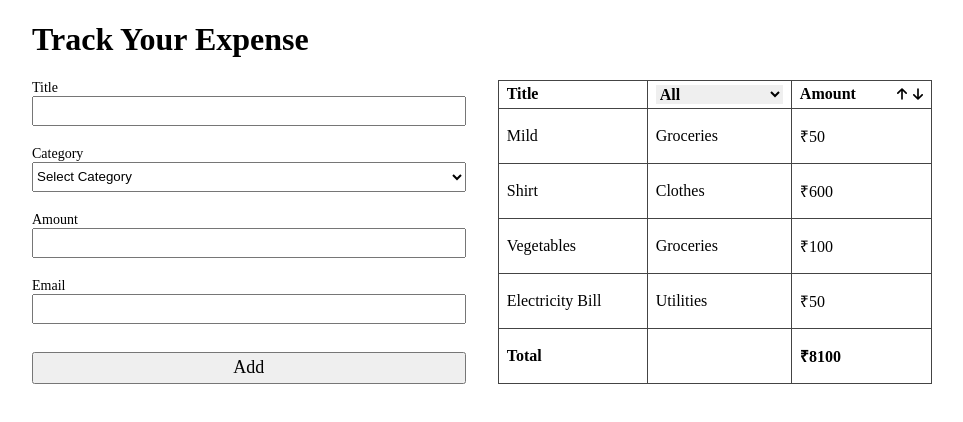
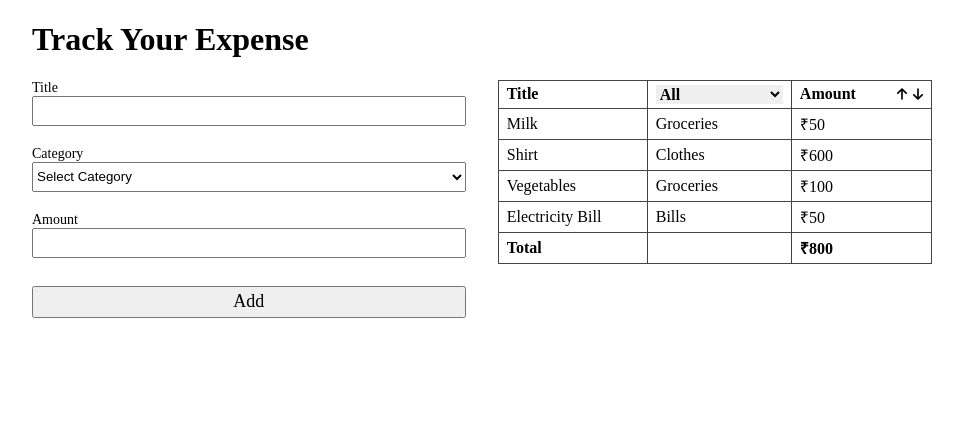
Before and after one commit to its-chandu-bhai/form, a React (Vite) app: page / in a window 1280 px wide. Shown: the top 422 px of the page, without its empty margins (158-1121 px from the left). Built offline with nearby package versions, Linux system fonts and the light colour scheme.

Commit message:
we add useFilter hook and updates the files such as ExpenseForm, ExpenseTable, App.css and expenseData.js file

```diff
--- a/src/App.css
+++ b/src/App.css
@@ -31,6 +31,7 @@
 .expense-table {
   width: 100%;
   border-collapse: collapse;
+  align-self: flex-start;
 }
 
 .expense-table select {
@@ -126,7 +127,7 @@
   background-color: #ddd;
 }
 
-.error{
+.error {
   font-size: 12px;
   color: red;
   margin: 0;
--- a/src/components/ExpenseForm.jsx
+++ b/src/components/ExpenseForm.jsx
@@ -7,7 +7,7 @@
         title: '',
         category: '',
         amount: '',
-        email: '',
+        // email: '',
     })
 
     const [errors, setErrors] = useState({})
@@ -19,13 +19,13 @@
         ],
         category: [{ required: true, message: 'Please select a category' }],
         amount: [{ required: true, message: 'Please enter an amount' }],
-        email: [
-            { required: true, message: 'Please enter an email' },
-            {
-                pattern: /^[\w-\.]+@([\w-]+\.)+[\w-]{2,4}$/,
-                message: 'Please enter a valid email',
-            },
-        ],
+        // email: [
+        //     { required: true, message: 'Please enter an email' },
+        //     {
+        //         pattern: /^[\w-\.]+@([\w-]+\.)+[\w-]{2,4}$/,
+        //         message: 'Please enter a valid email',
+        //     },
+        // ],
     }
 
     const validate = (formData) => {
@@ -69,7 +69,7 @@
             title: '',
             category: '',
             amount: '',
-            email: '',
+            // email: '',
         })
     }
 
@@ -110,14 +110,14 @@
                 onChange={handleChange}
                 error={errors.amount}
             />
-            <Input
+            {/* <Input
                 label="Email"
                 id="email"
                 name="email"
                 value={expense.email}
                 onChange={handleChange}
                 error={errors.email}
-            />
+            /> */}
             <button className="add-btn">Add</button>
         </form>
     )
--- a/src/components/ExpenseTable.jsx
+++ b/src/components/ExpenseTable.jsx
@@ -1,4 +1,13 @@
+import { useState } from "react"
+import { useFilter } from "../hooks/useFilter"
+
 function ExpenseTable({ expenses }) {
+
+    const [filteredData, setQuery] = useFilter(expenses, (data) => data.category)
+    // console.log(result)
+
+    const totalAmount = filteredData.reduce((accumulator, current) => accumulator + current.amount, 0)
+
     return (
         <>
             <table className="expense-table">
@@ -6,9 +15,9 @@
                     <tr>
                         <th>Title</th>
                         <th>
-                            <select>
+                            <select onChange={((e) => setQuery(e.target.value.toLowerCase()))}>
                                 <option value="">All</option>
-                                <option value="grocery">Grocery</option>
+                                <option value="groceries">Groceries</option>
                                 <option value="clothes">Clothes</option>
                                 <option value="bills">Bills</option>
                                 <option value="education">Education</option>
@@ -47,7 +56,7 @@
                 <tbody>
 
                     {
-                        expenses.map(({id, title, category, amount}) => (
+                        filteredData.map(({ id, title, category, amount }) => (
                             <tr key={id}>
                                 <td>{title}</td>
                                 <td>{category}</td>
@@ -58,7 +67,7 @@
                     <tr>
                         <th>Total</th>
                         <th></th>
-                        <th>₹8100</th>
+                        <th>₹{totalAmount}</th>
                     </tr>
                 </tbody>
             </table>
--- a/src/expenseData.js
+++ b/src/expenseData.js
@@ -1,7 +1,7 @@
 export default [
     {
         id: crypto.randomUUID(),
-        title: "Mild",
+        title: "Milk",
         category: 'Groceries',
         amount: 50,
     },
@@ -20,7 +20,7 @@
     {
         id: crypto.randomUUID(),
         title: "Electricity Bill",
-        category: 'Utilities',
+        category: 'Bills',
         amount: 50,
     },
 ]
--- /dev/null
+++ b/src/hooks/useFilter.js
@@ -0,0 +1,10 @@
+import { useState } from "react"
+
+export function useFilter(dataList, callback) {
+    // console.log(callback)
+
+    const [query, setQuery] = useState('')
+    const filteredData = dataList.filter((data) => callback(data).toLowerCase().includes(query))
+
+    return [filteredData, setQuery]
+}
```
